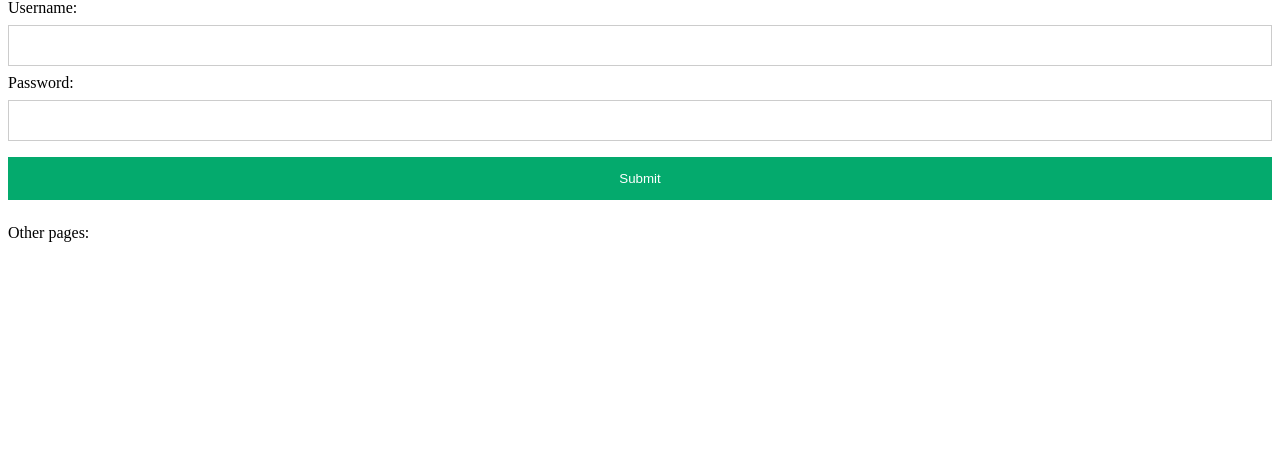
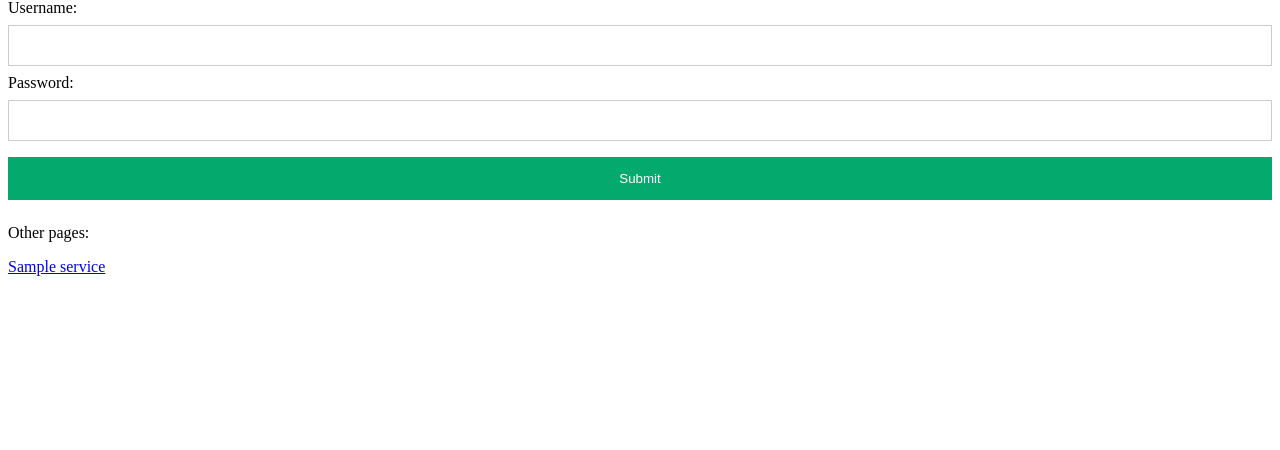
Before and after one commit to Daniel-Tomov/Cloud, a Python web app: template webapp/templates/login.html in a window 1280 px wide. Shown: the part 146-596 px from the top of the page. Run offline with Jinja, Linux system fonts and the light colour scheme; the template is opened without the code that fills it: most values are stand-ins (such as "Sample title", 1, 10 or a date in 2020).

```diff
--- a/webapp/templates/login.html
+++ b/webapp/templates/login.html
@@ -21,7 +21,7 @@
             </form>
             <p>Other pages:</p>
             {% for service in services %}
-                {% if service['needs_login'] %}
+                {% if not service['needs_login'] %}
             <a href="/web/open/{{ service['id'] }}">{{ service['name'] }}</a>
                 {% endif %}
             {% endfor %}
```
